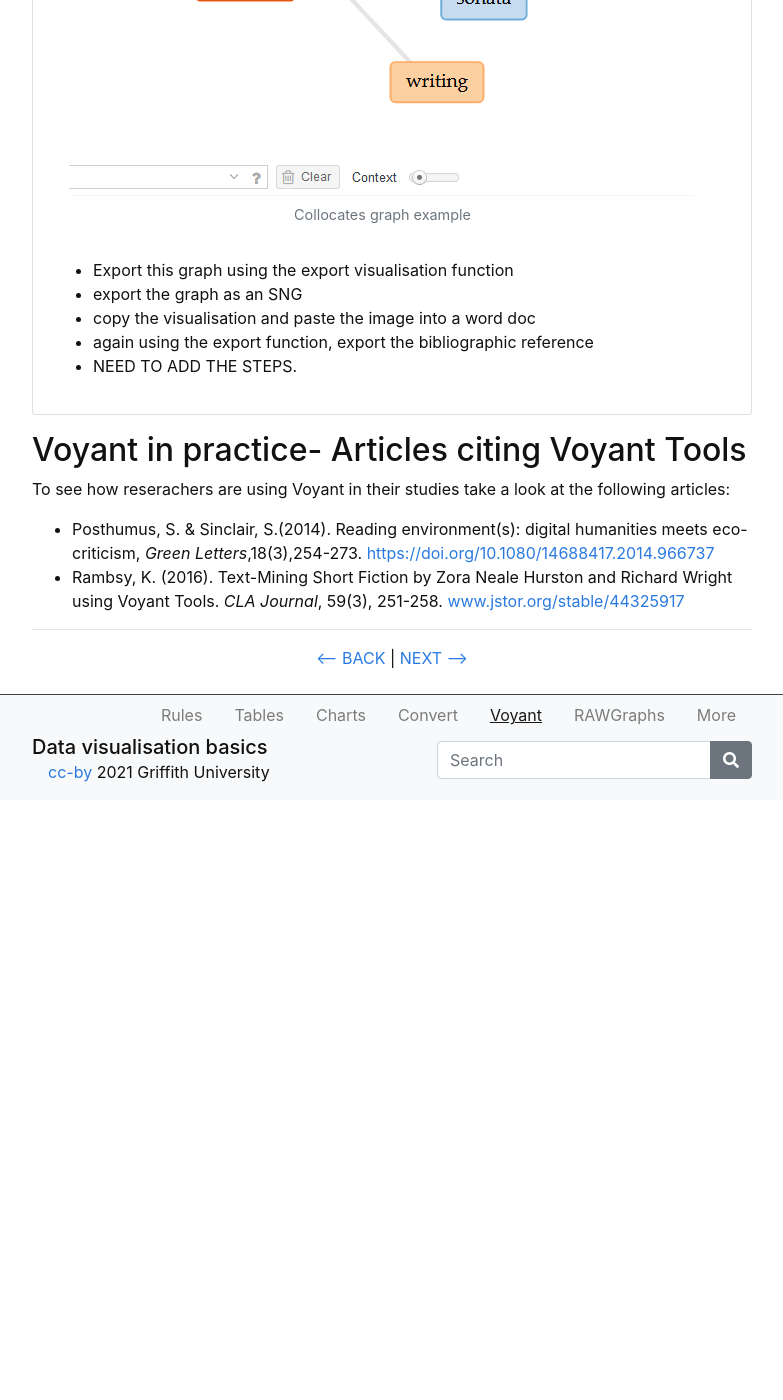
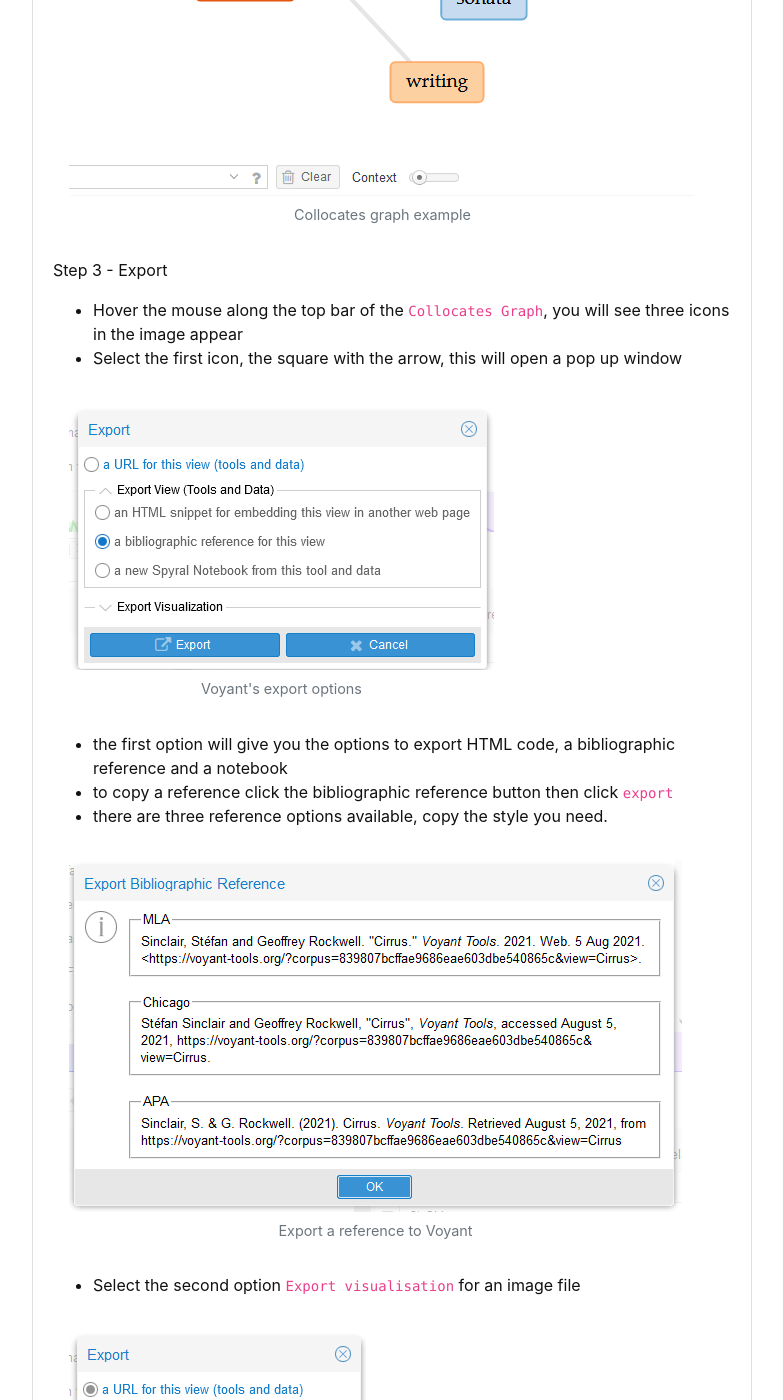
Before and after one commit to GULibrarySandbox/data-vis-basics, a Jekyll site: the page built from content/5-voyant.md, in a window 1280 px wide and 1400 px high, scrolled down 9825 px. Shown: the whole window, without its empty margins (248-1031 px from the left). Built offline with Jekyll 4.4.1, drawn with Linux system fonts in a browser that asks for light colours; before the commit the page ends 10625 px from its top, so only the background shows below that; some of the changed text lies outside the part shown.

Commit message:
Update 5-voyant.md

```diff
--- a/content/5-voyant.md
+++ b/content/5-voyant.md
@@ -129,16 +129,29 @@ Let's change the visualisation of *The Conversation* articles' dataset.
 Results will show where the term piano is located across the text of each document. Each red dot is a use of the term piano.  You can play with this by removing the term piano and adding another term.
 {% include figure.html img="VoyantConversationMicroSearch.png" alt="Micro Search example" caption="Micro Search example" width="100%" %}
 - Hover over the toolbar again and click on the small windows icon
-- Select`Visualisation tools`
+- Select `Visualisation tools`
 - Select `Links` from the dropdown menu
 
 The results will show a `Collocates Graph` representing keywords and terms that occur in close proximity as a force directed network graph. Find out more about the Collocates Graph in Voyant's terrific guide [here](https://voyant-tools.org/docs/#!/guide/collocatesgraph).
 {% include figure.html img="VoyantConversationCollocates.png" alt="Collocates graph example" caption="Collocates graph example" width="100%" %}
-- Export this graph using the export visualisation function
-- export the graph as an SNG
-- copy the visualisation and paste the image into a word doc
-- again using the export function, export the bibliographic reference
--  NEED TO ADD THE STEPS.{% endcapture %}{% include card.md header="Activity: Explore a series of articles from The Conversation" text=text %}
+
+Step 3 - Export
+- Hover the mouse along the top bar of the `Collocates Graph`, you will see three icons in the image appear
+- Select the first icon, the square with the arrow, this will open a pop up window
+{% include figure.html img="VoyantExportPopUp.png" alt="Export button" caption="Voyant's export options" width="100%" %}
+- the first option will give you the options to export HTML code, a bibliographic reference and a notebook
+- to copy a reference click the bibliographic reference button then click `export`
+- there are three reference options available, copy the style you need.
+{% include figure.html img="VoyantExportReference.png" alt="Export Voyant reference" caption="Export a reference to Voyant" width="100%" %}
+- Select the second option `Export visualisation` for an image file
+{% include figure.html img="VoyantExportVis.png" alt="Select Export Visualisation" caption="Select Export Visualisation" width="100%" %}
+- Choose `SNG` file type, then click `export`, and `right click` on the `Thumbnail image`
+- Select `Save image as...`
+- name the image file
+- `Save`
+{% include figure.html img="VoyantExportPNG.png" alt="Export an image from Voyant" caption="Export an image Voyant" width="100%" %}{% endcapture %}{% include card.md header="Activity: Explore a series of articles from The Conversation" text=text %}
+
+-----
 
 ## Voyant in practice- Articles citing Voyant Tools
 
```
Also changed, not shown: other parts of content/5-voyant.md (+2 -2 lines).
